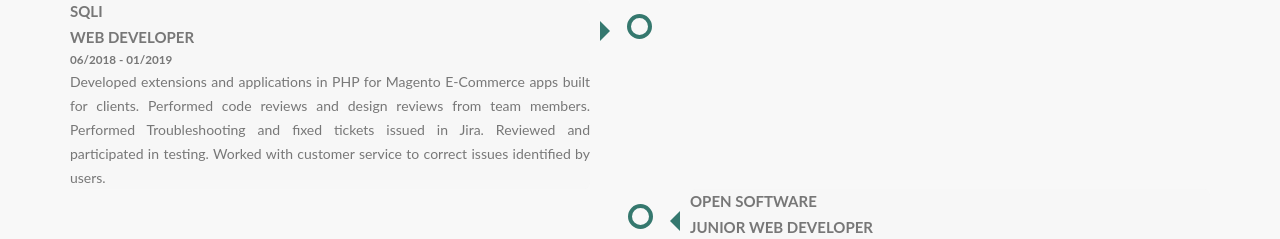
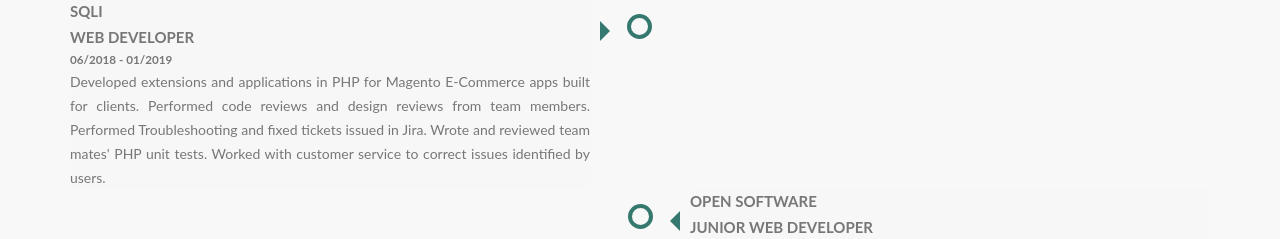
Before and after one commit to jacksonmoji/jacksonmoji-portfolio, a React (Create React App) app: page / in a window 1280 px wide. Shown: the part 2986-3225 px from the top of the page. Built offline with nearby package versions, Linux system fonts and the light colour scheme; a web font is replaced by a local one.

Commit message:
added fix on content

```diff
--- a/src/App.js
+++ b/src/App.js
@@ -100,7 +100,7 @@ function App() {
         <div className="row">
           <div className="col-1-of-2">
             <h2>UNIVERSITY OF CAPE TOWN</h2>
-            <h3 className="heading-tertiary u-margin-bottom-small"> MSC COMPUTER SCIENCE </h3>
+            <h3 className="heading-tertiary u-margin-bottom-small"> MSc COMPUTER SCIENCE </h3>
             <p> - </p>
             <p> Busy with Dissertation </p>
 
@@ -155,7 +155,7 @@ function App() {
                 Developed extensions and applications in PHP for Magento E-Commerce apps built for clients.
                 Performed code reviews and design reviews from team members.
                 Performed Troubleshooting and fixed tickets issued in Jira.
-                Reviewed and participated in testing.
+                Wrote and reviewed team mates' PHP unit tests.
                 Worked with customer service to correct issues identified by users.
               </p>
             </div>
```
